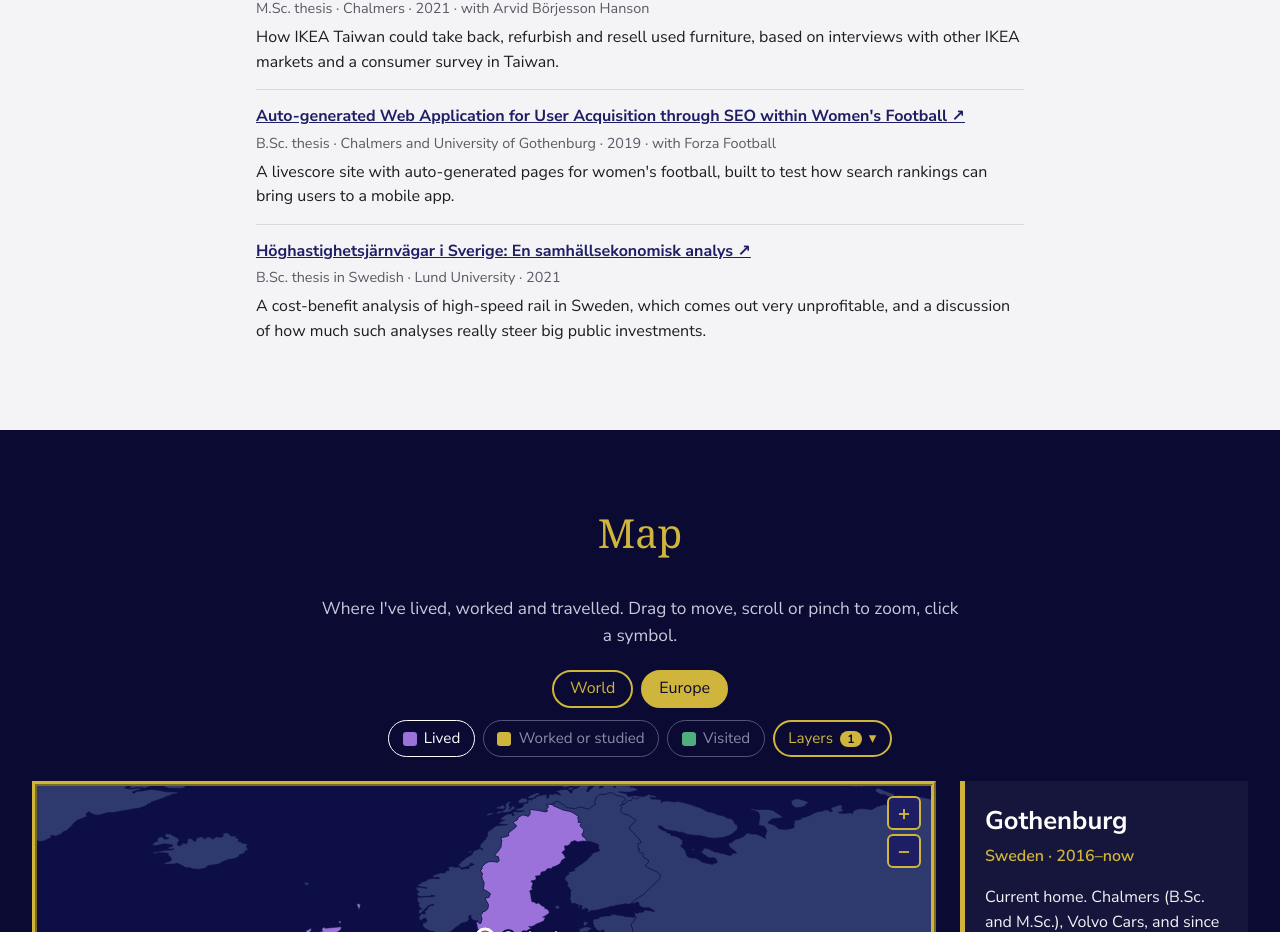
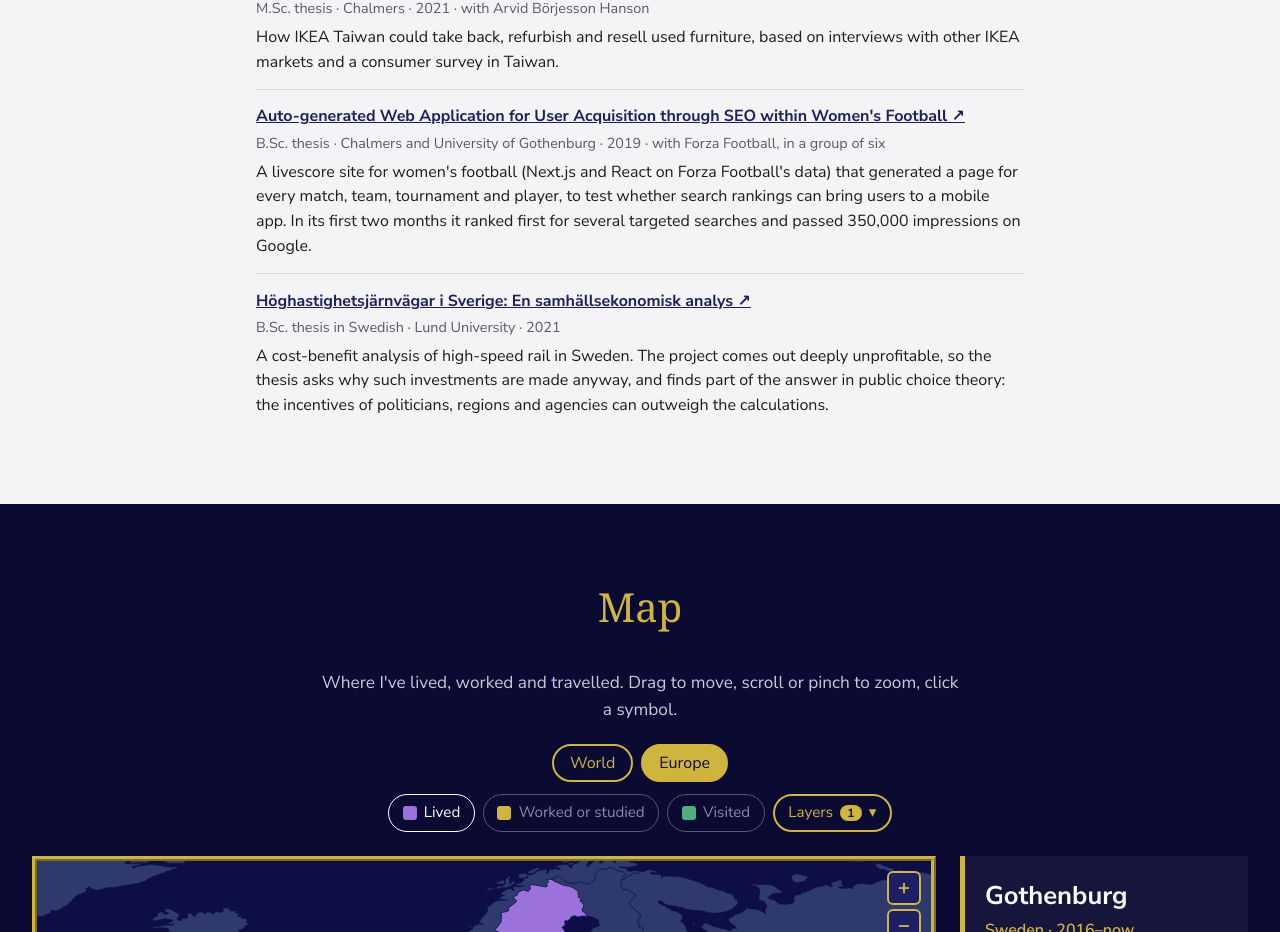
Before and after one commit to godvig/godvig.github.io, a React (Vite) app: page / in a window 1280 px wide. Shown: the part 4693-5625 px from the top of the page. Built offline with nearby package versions, Linux system fonts and the light colour scheme.

Commit message:
Say what the theses found
The Forza Football thesis now gives its results (top ranking for several
targeted searches, 350,000 Google impressions in two months), and the
high-speed rail thesis its argument from public choice theory.

```diff
--- a/src/components/Experience.jsx
+++ b/src/components/Experience.jsx
@@ -92,10 +92,10 @@ const writing = [
   },
   {
     title: 'Auto-generated Web Application for User Acquisition through SEO within Women\'s Football',
-    meta: { en: 'B.Sc. thesis · Chalmers and University of Gothenburg · 2019 · with Forza Football', sv: 'Kandidatarbete · Chalmers och Göteborgs universitet · 2019 · med Forza Football' },
+    meta: { en: 'B.Sc. thesis · Chalmers and University of Gothenburg · 2019 · with Forza Football, in a group of six', sv: 'Kandidatarbete · Chalmers och Göteborgs universitet · 2019 · med Forza Football, i en grupp om sex' },
     text: {
-      en: 'A livescore site with auto-generated pages for women\'s football, built to test how search rankings can bring users to a mobile app.',
-      sv: 'En livescore-sajt med automatiskt genererade sidor för damfotboll, byggd för att testa hur sökmotorplaceringar kan ge användare till en mobilapp.',
+      en: 'A livescore site for women\'s football (Next.js and React on Forza Football\'s data) that generated a page for every match, team, tournament and player, to test whether search rankings can bring users to a mobile app. In its first two months it ranked first for several targeted searches and passed 350,000 impressions on Google.',
+      sv: 'En livescore-sajt för damfotboll (Next.js och React på Forza Footballs data) som genererade en sida för varje match, lag, turnering och spelare, för att testa om sökmotorplaceringar kan ge användare till en mobilapp. Under de första två månaderna rankades den etta på flera av de sökord vi siktade på och fick över 350 000 visningar på Google.',
     },
     href: 'https://hdl.handle.net/20.500.12380/301899',
   },
@@ -103,8 +103,8 @@ const writing = [
     title: 'Höghastighetsjärnvägar i Sverige: En samhällsekonomisk analys',
     meta: { en: 'B.Sc. thesis in Swedish · Lund University · 2021', sv: 'Kandidatuppsats · Lunds universitet · 2021' },
     text: {
-      en: 'A cost-benefit analysis of high-speed rail in Sweden, which comes out very unprofitable, and a discussion of how much such analyses really steer big public investments.',
-      sv: 'En samhällsekonomisk kalkyl för höghastighetståg i Sverige, som visar sig mycket olönsam, och en diskussion om hur mycket sådana kalkyler egentligen styr stora offentliga investeringar.',
+      en: 'A cost-benefit analysis of high-speed rail in Sweden. The project comes out deeply unprofitable, so the thesis asks why such investments are made anyway, and finds part of the answer in public choice theory: the incentives of politicians, regions and agencies can outweigh the calculations.',
+      sv: 'En samhällsekonomisk kalkyl för höghastighetståg i Sverige. Projektet visar sig mycket olönsamt, så uppsatsen frågar varför sådana investeringar görs ändå och hittar en del av svaret i public choice-teori: politikers, regioners och myndigheters drivkrafter kan väga tyngre än kalkylerna.',
     },
     href: 'https://lup.lub.lu.se/student-papers/record/9036323',
   },
```
